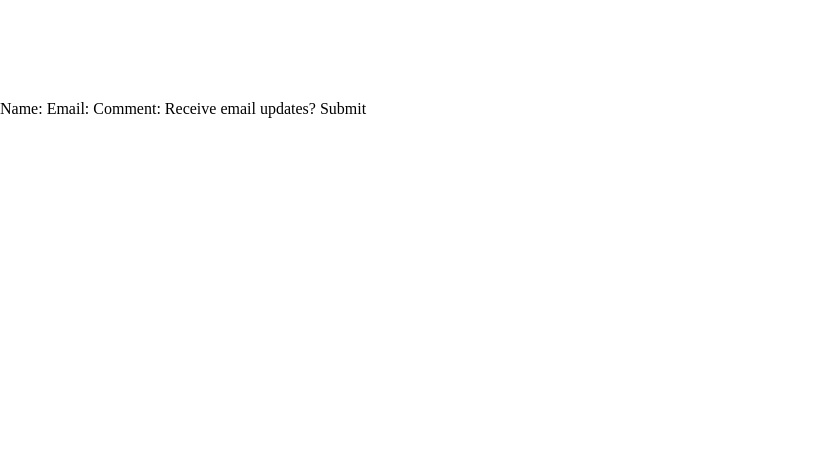
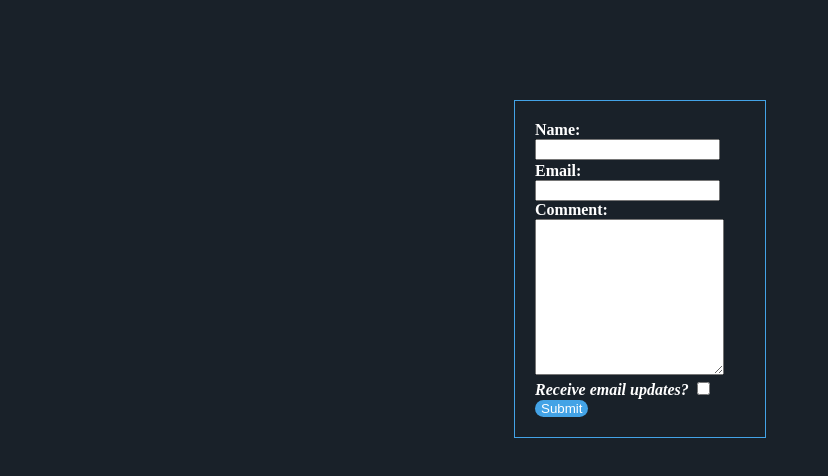
Before and after one commit to ironhack-web-1/w2d1-lab-html-css-iron-comments-Ester79, a plain HTML site: page iron-comments/index.html in a window 1280 px wide. Shown: the whole page, without its empty margins (0-828 px from the left). Drawn offline with Linux system fonts and the light colour scheme.

Commit message:
input forms / layout css

```diff
--- a/iron-comments/index.html
+++ b/iron-comments/index.html
@@ -11,8 +11,26 @@
 </head>
 <body>
 
-    <form id="form-container">
-        Name: Email: Comment: Receive email updates? Submit
+    <form id="form-container"  method="get" action="">
+      <div>
+        <label for="name">Name:</label><br>
+        <input type="text" name="name" id="name">
+      </div>
+      <div>
+        <label for="email">Email:</label><br>
+        <input type="email" name="email" id="email">
+      </div>
+      <div>
+        <label for="comment">Comment:</label><br>
+        <textarea name="comment" id="comment" rows="10" cols="21"></textarea>
+      </div>
+      <div>
+        <label for="updates" style="font-style:italic">Receive email updates?</label>
+        <input type="checkbox" id="updates">
+      </div>
+      <div>
+        <button type="submit">Submit</button>
+      </div>
     </form>
 
 </body>
--- a/iron-comments/styles/style.css
+++ b/iron-comments/styles/style.css
@@ -3,9 +3,41 @@ body {
     margin: 0;
     padding-top: 100px;
     width: 100vw;
+    background-color:  rgb(25, 33, 41);
+    color: rgb(255, 255, 255);
+    font-weight: bold;
 
 }
 
 #form-container {
     margin: auto;
+    width: 250px;
+    border: 1px solid rgb(67, 163, 230);
 }
+
+button {
+    background-color: rgb(67, 163, 230);
+    color: white;
+    border: none;
+    border-radius: 10px;
+
+}
+
+div:nth-child(1) {
+    margin: 20px 0px 2px 20px;
+}
+
+div:nth-child(2){
+    margin: auto 0px auto 20px;
+}
+div:nth-child(3){
+    margin: auto 0px auto 20px;
+}
+
+div:nth-child(4){
+    margin: auto 0px auto 20px;
+}
+
+div:nth-child(5){
+    margin: auto 0px 20px 20px;
+}
```
